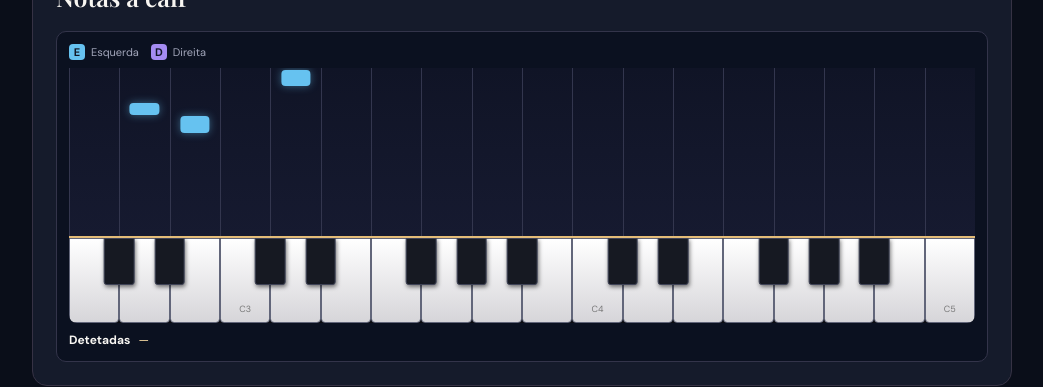
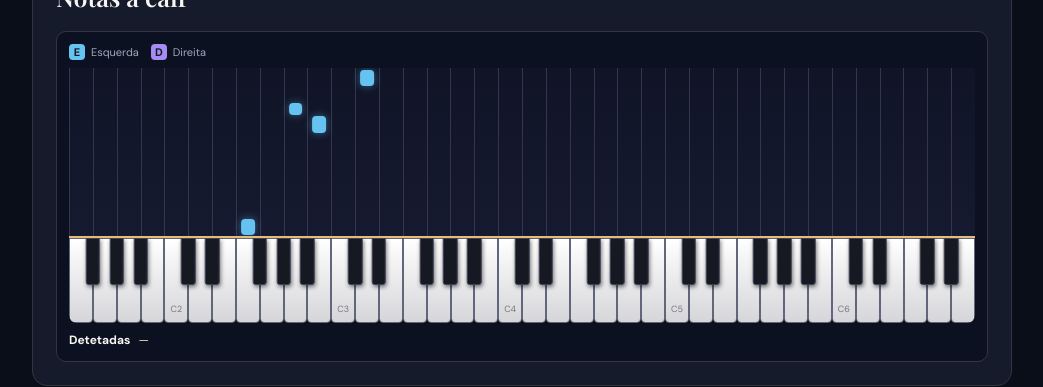
Before and after one commit to rudabusiness/jazzverse-piano, a Next.js app: page /editor in a window 1280 px wide. Shown: the part 818-1205 px from the top of the page, without its empty margins (10-1053 px from the left). Built offline with nearby package versions, Linux system fonts and the light colour scheme.

Commit message:
fix: Notas fora do teclado caem no sítio errado

```diff
--- a/components/practice-views.tsx
+++ b/components/practice-views.tsx
@@ -2,10 +2,10 @@ import { noteName } from '@/lib/lesson';
 import { fixtureMusicXml, writtenPitch } from '@/lib/lesson-notation';
 import { timeline, type PracticeTimeline, type TimelineNote } from '@/lib/lesson-timeline';
 
+import { useMemo } from 'react';
+
+import { keyboardRangeFor } from '@/lib/keyboard-range';
 import { keyboardLayout, PianoKeys } from './piano-keys';
-
-const layout = keyboardLayout(43, 72);
-const { keys, white: whiteKeys, width: laneWidth, lane } = layout;
 
 export type FallingTimeline = { beatMs: number; notes: readonly Pick<TimelineNote, 'id' | 'pitch' | 'hand' | 'atMs' | 'endMs'>[] };
 
@@ -13,6 +13,11 @@ export function FallingNotes({ atMs, active, practice, onPlay, keyboardDisabled
   atMs: number; active: number[]; practice: FallingTimeline;
   onPlay: (pitch: number) => void; keyboardDisabled: boolean;
 }) {
+  const layout = useMemo(() => {
+    const { first, last } = keyboardRangeFor(practice.notes);
+    return keyboardLayout(first, last);
+  }, [practice.notes]);
+  const { keys, white: whiteKeys, width: laneWidth, lane } = layout;
   const horizonMs = 4 * practice.beatMs;
   const playedPitches = keys.filter(pitch => active.includes(pitch));
   return (
@@ -26,7 +31,7 @@ export function FallingNotes({ atMs, active, practice, onPlay, keyboardDisabled
         {practice.notes.filter(note => note.endMs > atMs && note.atMs <= atMs + horizonMs).map(note => {
           const top = Math.max(0, 100 - 100 * (note.endMs - atMs) / horizonMs);
           const bottom = Math.min(100, 100 - 100 * (note.atMs - atMs) / horizonMs);
-          return <span key={note.id} data-note-id={note.id} className={`fall-note ${note.hand}`}
+          return <span key={note.id} data-note-id={note.id} data-pitch={note.pitch} className={`fall-note ${note.hand}`}
             style={{ left: `${lane(note.pitch)}%`, top: `${top}%`, height: `${bottom - top}%`, width: `${laneWidth * 0.58}%` }}>
             {bottom - top >= 14 && <span className="fall-note-hand">{note.hand === 'left' ? 'E' : 'D'}</span>}
           </span>;
--- /dev/null
+++ b/lib/keyboard-range.ts
@@ -0,0 +1,20 @@
+export const DEFAULT_KEYBOARD_RANGE = { first: 43, last: 72 } as const;
+const PIANO_FIRST = 21;
+const PIANO_LAST = 108;
+const isBlack = (pitch: number) => [1, 3, 6, 8, 10].includes(pitch % 12);
+
+/** Keyboard span for the falling notes: covers every note, never smaller than 43–72, starts/ends on white keys, within the 88 keys. */
+export function keyboardRangeFor(notes: readonly { pitch: number }[]): { first: number; last: number } {
+  let first: number = DEFAULT_KEYBOARD_RANGE.first;
+  let last: number = DEFAULT_KEYBOARD_RANGE.last;
+  for (const { pitch } of notes) {
+    if (!Number.isFinite(pitch)) continue;
+    first = Math.min(first, pitch);
+    last = Math.max(last, pitch);
+  }
+  first = Math.max(PIANO_FIRST, first);
+  last = Math.min(PIANO_LAST, last);
+  while (isBlack(first)) first -= 1;
+  while (isBlack(last)) last += 1;
+  return { first: Math.max(PIANO_FIRST, first), last: Math.min(PIANO_LAST, last) };
+}
--- a/package.json
+++ b/package.json
@@ -7,7 +7,7 @@
     "build": "next build",
     "start": "next start",
     "typecheck": "tsc --noEmit",
-    "test": "tsx --test tests/music.test.ts tests/video-sync.test.ts tests/midi-import.test.ts tests/published-loader.test.ts tests/editor-file.test.ts tests/note-editor.test.ts tests/anchor-editor.test.ts tests/ab-loop.test.ts tests/published-practice.test.ts",
+    "test": "tsx --test tests/music.test.ts tests/video-sync.test.ts tests/midi-import.test.ts tests/published-loader.test.ts tests/editor-file.test.ts tests/note-editor.test.ts tests/anchor-editor.test.ts tests/ab-loop.test.ts tests/published-practice.test.ts tests/keyboard-range.test.ts",
     "predev": "node scripts/prepare-pitchplease.mjs",
     "prebuild": "node scripts/prepare-pitchplease.mjs"
   },
```
Also changed, not shown: 1 other file (tests, documents, lock files or other folders).
